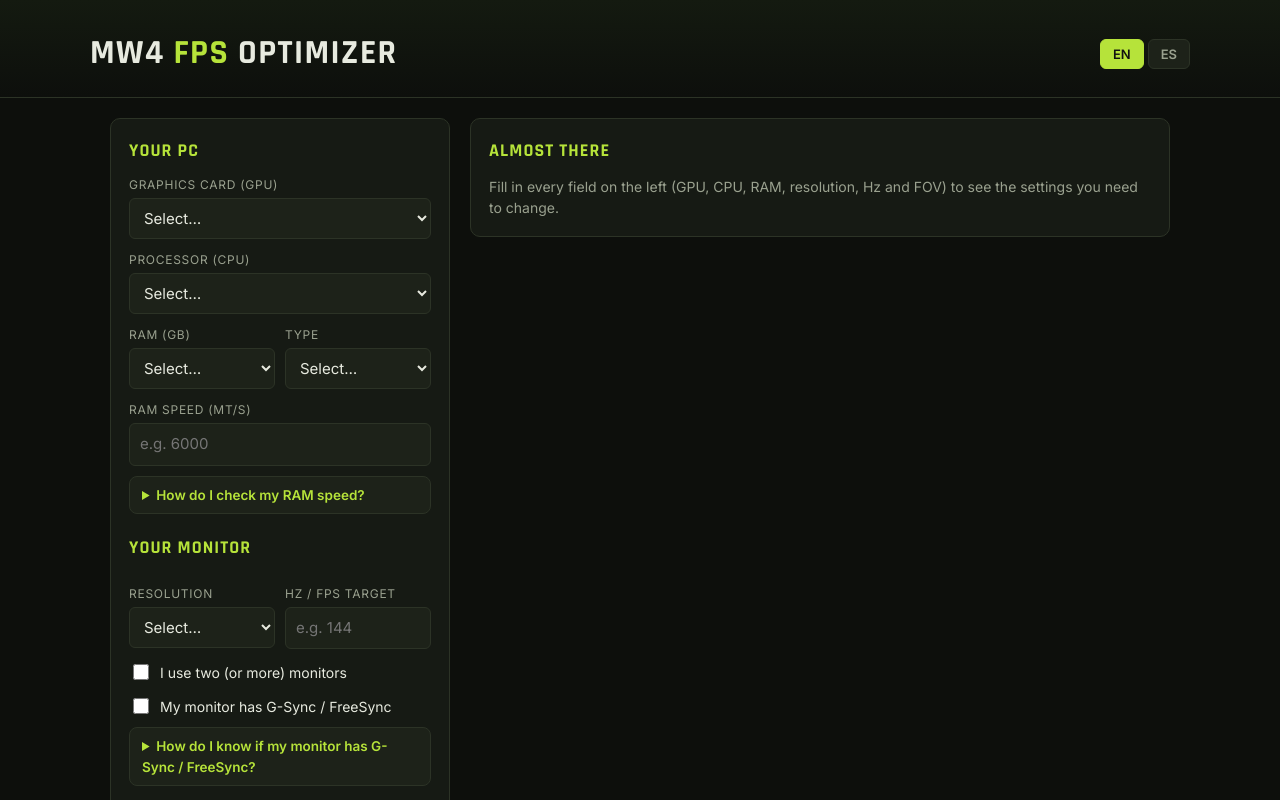
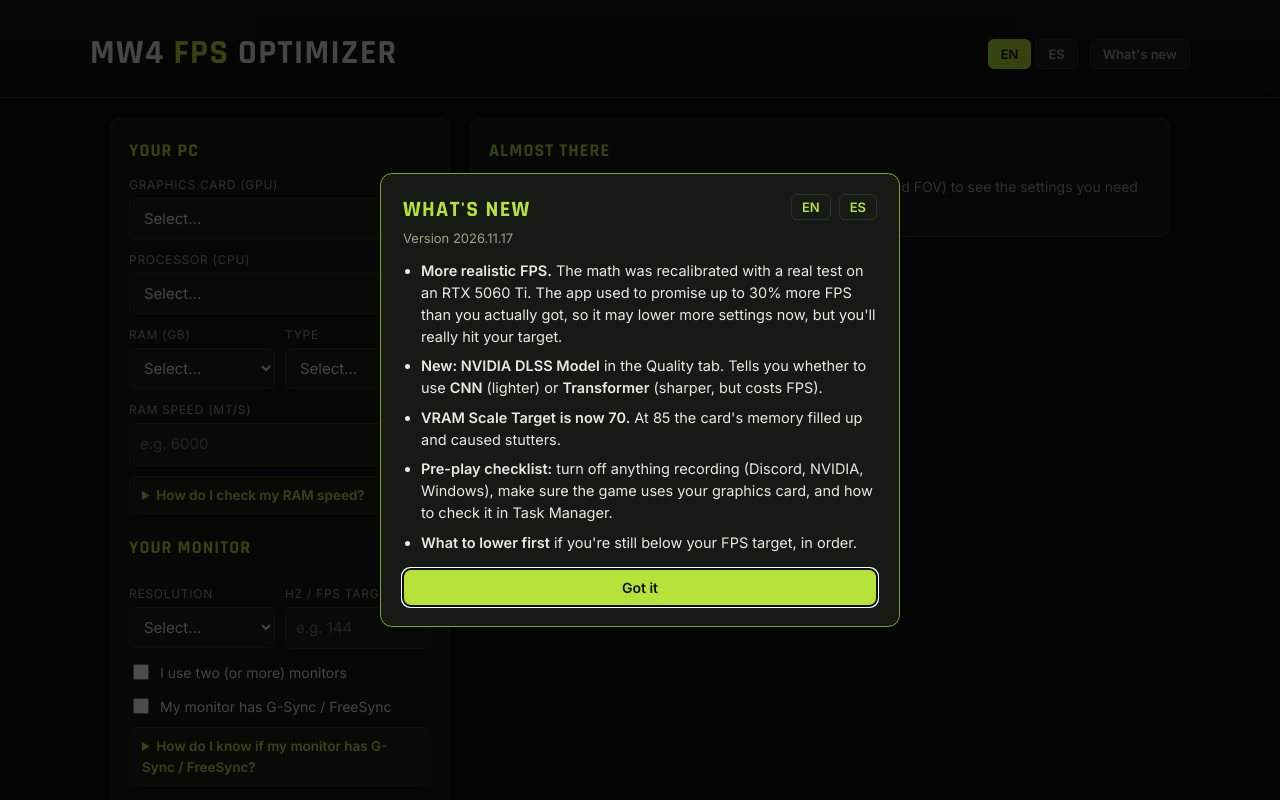
Before and after one commit to manuhola-cmd/mw4-optimizer, a plain HTML site: page index.html in a window 1280 px wide. Shown: the top 800 px of the page. Drawn offline with Linux system fonts and the light colour scheme.

Commit message:
Add What's new popup for version 2026.11.17
Co-Authored-By: Claude Opus 5.5 <noreply@anthropic.com>
Claude-Session: https://claude.ai/code/session_01UheuoWxyRyti6e6wjdTwCJ

```diff
--- a/index.html
+++ b/index.html
@@ -78,12 +78,22 @@ header .wrap{display:flex;align-items:center;justify-content:space-between;gap:1
 .lang button{background:var(--panel2);color:var(--muted);border:1px solid var(--line);border-radius:6px;padding:6px 12px;font:600 13px Inter;cursor:pointer}
 .lang button.on{background:var(--accent);color:#111;border-color:var(--accent)}
 .en-name{color:var(--muted);font-size:11.5px;font-style:italic}
+.news-btn{background:none;border:1px solid var(--line);color:var(--accent);border-radius:6px;padding:4px 10px;font:600 13px Inter,sans-serif;cursor:pointer;margin-left:8px}
+.news-btn:hover{border-color:var(--accent)}
+#news{position:fixed;inset:0;background:rgba(0,0,0,.7);display:none;align-items:center;justify-content:center;padding:16px;z-index:50}
+#news.open{display:flex}
+#news .box{background:var(--panel);border:1px solid var(--accent2);border-radius:12px;max-width:520px;width:100%;max-height:85vh;overflow:auto;padding:20px 22px}
+#news h2{font-family:Rajdhani,sans-serif;text-transform:uppercase;letter-spacing:.06em;color:var(--accent);margin:0 0 2px;font-size:22px}
+#news .ver{color:var(--muted);font-size:13px;margin-bottom:12px}
+#news ul{padding-left:18px;margin:0 0 16px}
+#news li{margin-bottom:8px;font-size:14.5px}
+#news .close{background:var(--accent);color:#111;border:0;border-radius:8px;padding:10px 16px;font:700 14px Inter,sans-serif;cursor:pointer;width:100%}
 </style>
 </head>
 <body>
 <header><div class="wrap">
   <h1>MW4 <span>FPS</span> Optimizer</h1>
-  <div class="lang" id="lang"><button data-v="en">EN</button><button data-v="es">ES</button></div>
+  <div class="lang" id="lang"><button data-v="en">EN</button><button data-v="es">ES</button><button class="news-btn" id="newsBtn" type="button">What's new</button></div>
 </div></header>
 
 <main>
@@ -185,6 +195,7 @@ header .wrap{display:flex;align-items:center;justify-content:space-between;gap:1
   </section>
 </main>
 
+<div id="news" role="dialog" aria-modal="true" aria-label="What's new"><div class="box" id="newsBox"></div></div>
 <script>
 // ---------- Data ----------
 // score ≈ avg fps at 1440p, Balanced preset, native, GPU-bound (RX 9070 XT ≈ 133, PC Gamer)
@@ -865,7 +876,43 @@ $("partNum").addEventListener("input",partCheck);
 $("lang").addEventListener("click",()=>setTimeout(partCheck,0));
 $("ramSpeed").addEventListener("input",partCheck);
 
+// ---------- What's new popup ----------
+const VERSION = "2026.11.17";
+function newsHtml(){
+  const items = state.lang==="es" ? [
+    "<b>FPS más reales.</b> El cálculo se ajustó con una prueba real en una RTX 5060 Ti. Antes el app prometía hasta un 30% más FPS de los que sacabas, así que ahora puede que te baje más settings, pero vas a llegar a tu meta de verdad.",
+    "<b>Nuevo: NVIDIA DLSS Model</b> en la pestaña Calidad. Te dice si usar <b>CNN</b> (más liviano) o <b>Transformer</b> (más nítido, pero cuesta FPS).",
+    "<b>VRAM Scale Target ahora en 70.</b> Con 85 la memoria de la tarjeta se llenaba y daba tirones.",
+    "<b>Lista para revisar antes de jugar:</b> apagar lo que esté grabando (Discord, NVIDIA, Windows), confirmar que el juego use tu tarjeta de video y cómo revisarlo en el Task Manager.",
+    "<b>Qué bajar primero</b> si todavía no llegas a tu meta de FPS, en orden."
+  ] : [
+    "<b>More realistic FPS.</b> The math was recalibrated with a real test on an RTX 5060 Ti. The app used to promise up to 30% more FPS than you actually got, so it may lower more settings now, but you'll really hit your target.",
+    "<b>New: NVIDIA DLSS Model</b> in the Quality tab. Tells you whether to use <b>CNN</b> (lighter) or <b>Transformer</b> (sharper, but costs FPS).",
+    "<b>VRAM Scale Target is now 70.</b> At 85 the card's memory filled up and caused stutters.",
+    "<b>Pre-play checklist:</b> turn off anything recording (Discord, NVIDIA, Windows), make sure the game uses your graphics card, and how to check it in Task Manager.",
+    "<b>What to lower first</b> if you're still below your FPS target, in order."
+  ];
+  return '<div style="float:right" class="newslang"><button class="news-btn" data-v="en" type="button">EN</button><button class="news-btn" data-v="es" type="button">ES</button></div><h2>'+t("What's new","Qué hay de nuevo")+'</h2><div class="ver">'+t("Version ","Versión ")+VERSION+'</div><ul>'+
+    items.map(i=>'<li>'+i+'</li>').join("")+'</ul><button class="close" id="newsClose" type="button">'+t("Got it","Entendido")+'</button>';
+}
+function openNews(){ $("newsBox").innerHTML=newsHtml(); $("news").classList.add("open"); $("newsClose").focus(); }
+function closeNews(){ $("news").classList.remove("open"); try{ localStorage.setItem("mw4opt_seen",VERSION); }catch(e){} }
+$("newsBtn").addEventListener("click",openNews);
+$("news").addEventListener("click",e=>{
+  if(e.target.id==="news"||e.target.id==="newsClose") return closeNews();
+  const v=e.target.dataset&&e.target.dataset.v;
+  if(v && e.target.closest(".newslang")){ state.lang=v; run(); $("newsBtn").textContent=t("What's new","Novedades"); openNews(); }
+});
+document.addEventListener("keydown",e=>{ if(e.key==="Escape" && $("news").classList.contains("open")) closeNews(); });
+$("lang").addEventListener("click",()=>setTimeout(()=>{
+  $("newsBtn").textContent=t("What's new","Novedades");
+  if($("news").classList.contains("open")) openNews();
+},0));
+
 run();
+$("newsBtn").textContent=t("What's new","Novedades");
+{ let seen=null; try{ seen=localStorage.getItem("mw4opt_seen"); }catch(e){}
+  if(seen!==VERSION) openNews(); }
 </script>
 </body>
 </html>
```
